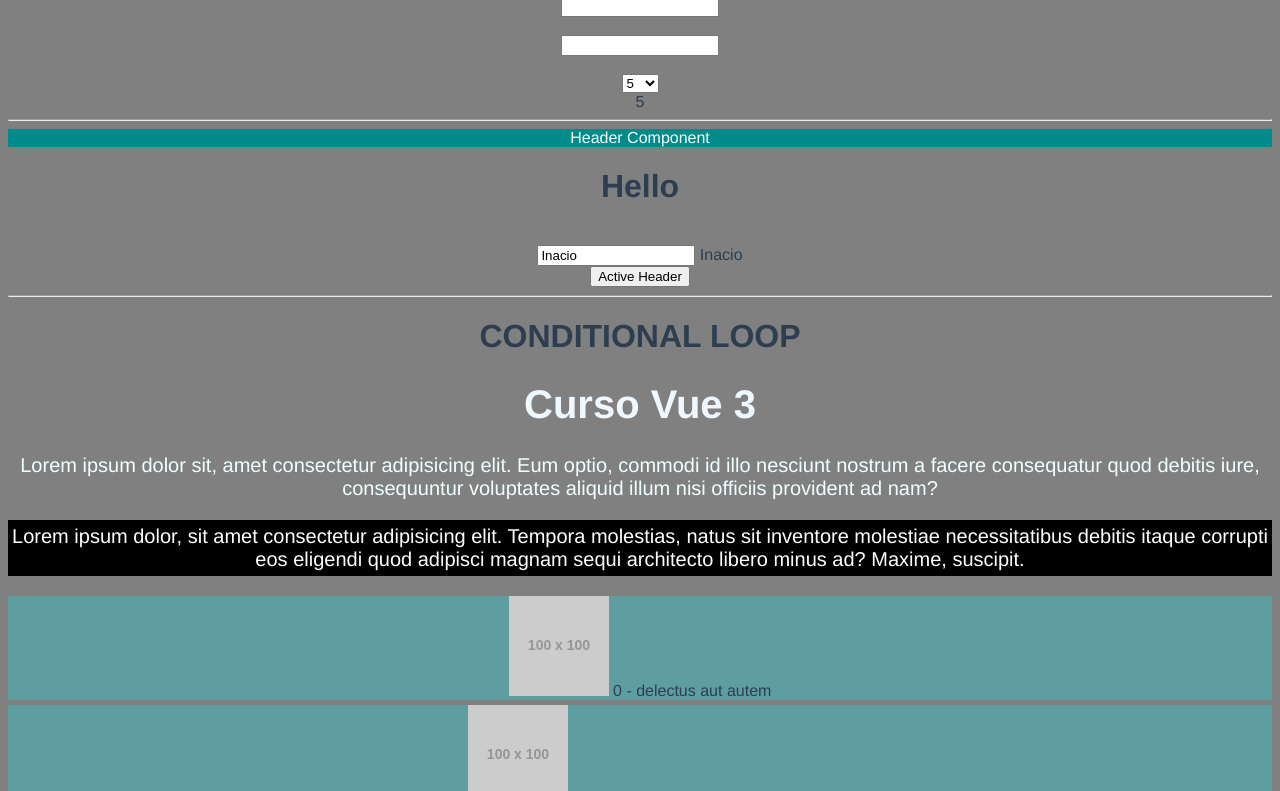
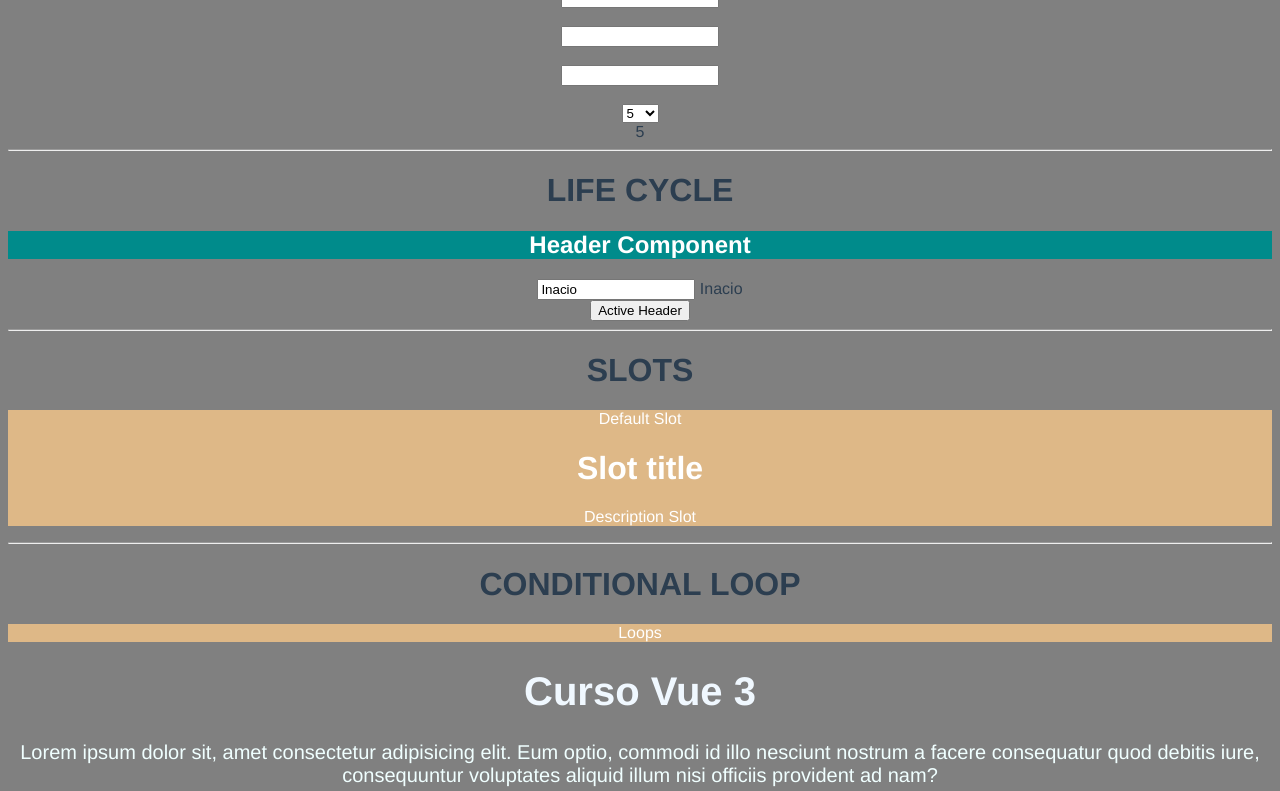
Before and after one commit to inacio000/Vue.js, a Vue app in the folder my-vue-app/: page / in a window 1280 px wide. Shown: the part 1500-2291 px from the top of the page. Built offline with nearby package versions, Linux system fonts and the light colour scheme.

Commit message:
Slot concepts

```diff
--- a/my-vue-app/src/App.vue
+++ b/my-vue-app/src/App.vue
@@ -42,7 +42,23 @@
   <hr>
 
   <!-- LIFE CYCLE -->
+  <h1>LIFE CYCLE</h1>
   <LifeCycle />
+  <hr>
+
+  <!-- SLOT COMPONENT -->
+  <h1>SLOTS</h1>
+  <SlotComponent>
+    <template v-slot:title>
+      Slot title
+    </template>
+
+    <template v-slot:description>
+      Description Slot
+    </template>
+
+    Default Slot
+  </SlotComponent>
   <hr>
 
   <!-- CONDICIONAL LOOP -->
@@ -60,6 +76,7 @@ import EventConceptsVue from './components/EventConcepts.vue';
 import ConditionalLoop from './components/ConditionalLoop.vue';
 import ComputedPropriety from './components/ComputedPropriety.vue';
 import TwoWayDataBinding from './components/Two-way-data-binding.vue';
+import SlotComponent from './components/SlotComponent.vue';
 
 export default {
   name: 'App',
@@ -71,7 +88,8 @@ export default {
     TwoWayDataBinding,
     ComputedPropriety,
     WatchConcept,
-    LifeCycle
+    LifeCycle,
+    SlotComponent
 },
   data() {
     return {
--- a/my-vue-app/src/components/ConditionalLoop.vue
+++ b/my-vue-app/src/components/ConditionalLoop.vue
@@ -1,4 +1,5 @@
 <template>
+    <SlotComponent>Loops</SlotComponent>
     <h1 :class="{ 'title': true, 'title-home': isHome}">
         Curso Vue 3
     </h1>
@@ -25,11 +26,13 @@
 </template>
 
 <script>
+import SlotComponent from './SlotComponent.vue';
+
     export default {
     name: 'ConditionalLoop',
     data() {
         return {
-                styleP: {color: 'white', backgroundColor: 'black', 'padding': '5px 0', fontSize: '20px'},
+            styleP: { color: 'white', backgroundColor: 'black', 'padding': '5px 0', fontSize: '20px' },
             isHome: false,
             classVar: 'title',
             pClass: 'text',
@@ -67,8 +70,9 @@
                     "completed": false
                 }
             ]
-            }
-        }
+        };
+    },
+    components: { SlotComponent }
 }
 </script>
 
--- a/my-vue-app/src/components/LifeCycle.vue
+++ b/my-vue-app/src/components/LifeCycle.vue
@@ -1,8 +1,6 @@
 <template>
     <div>
         <TheHeader v-if="showHeader"/>
-        <h1>Hello </h1>
-        <br>
         <input type="text" v-model="name">
         {{ name }}
         <br>
--- /dev/null
+++ b/my-vue-app/src/components/SlotComponent.vue
@@ -0,0 +1,28 @@
+<template>
+    <header style="background-color: burlywood;">
+        <div>
+            <slot/>
+        </div>
+
+        <h1>
+            <slot name="title"/>
+        </h1>
+
+        <p>
+            <slot name="description"/>
+        </p>
+
+        <p>
+            <slot v-if="$slots.normal" name="normal"/>
+        </p>
+
+    </header>
+</template>
+
+<script>
+    export default {
+        mounted() {
+            console.log(this.$slots)
+        }
+    }
+</script>
--- a/my-vue-app/src/components/TheHeader.vue
+++ b/my-vue-app/src/components/TheHeader.vue
@@ -1,6 +1,6 @@
 <template>
     <header>
-        Header Component
+        <h2>Header Component</h2>
     </header>
 </template>
 
@@ -24,9 +24,9 @@
         },
 
         methods: {
-            resize($evt) {
-                console.log($evt);
-            }
+            // resize($evt) {
+            //     console.log($evt);
+            // }
         }
     }
 </script>
```
Lines whose indentation alone changed are shown as unchanged.
